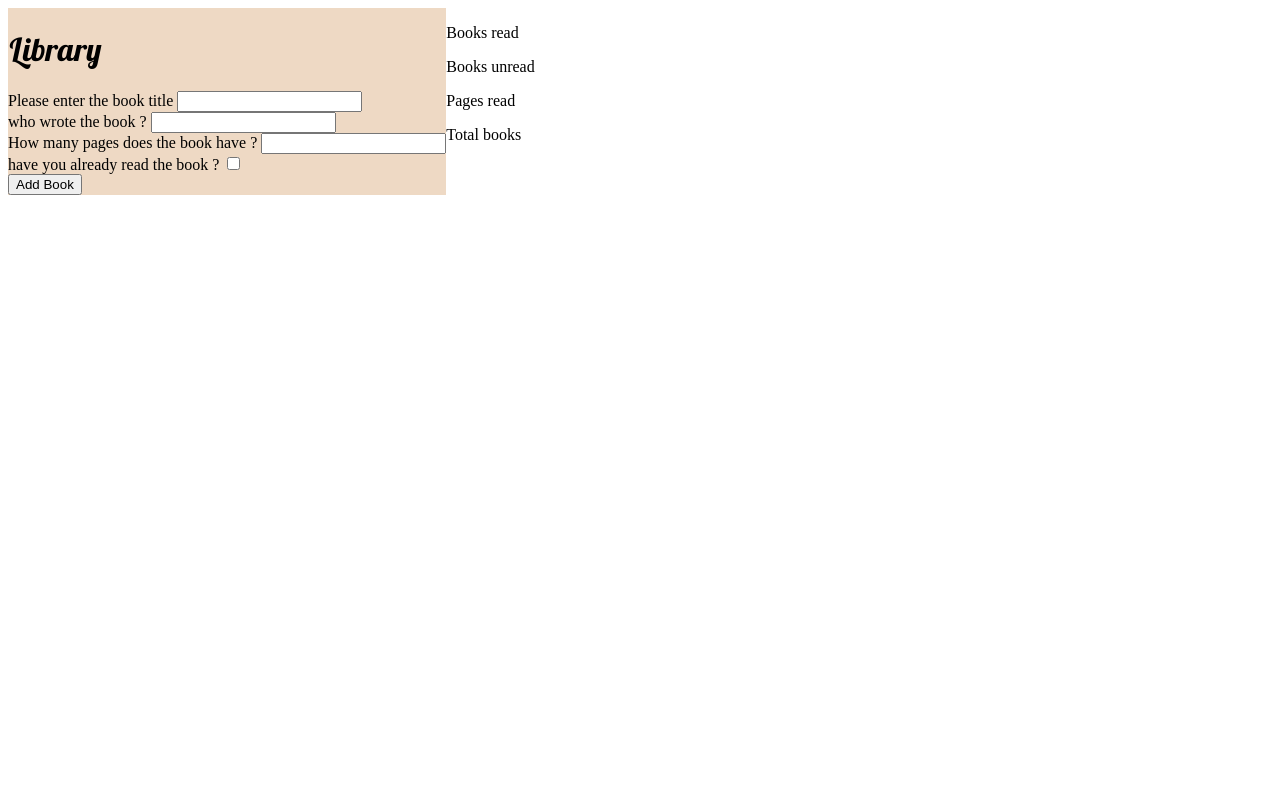
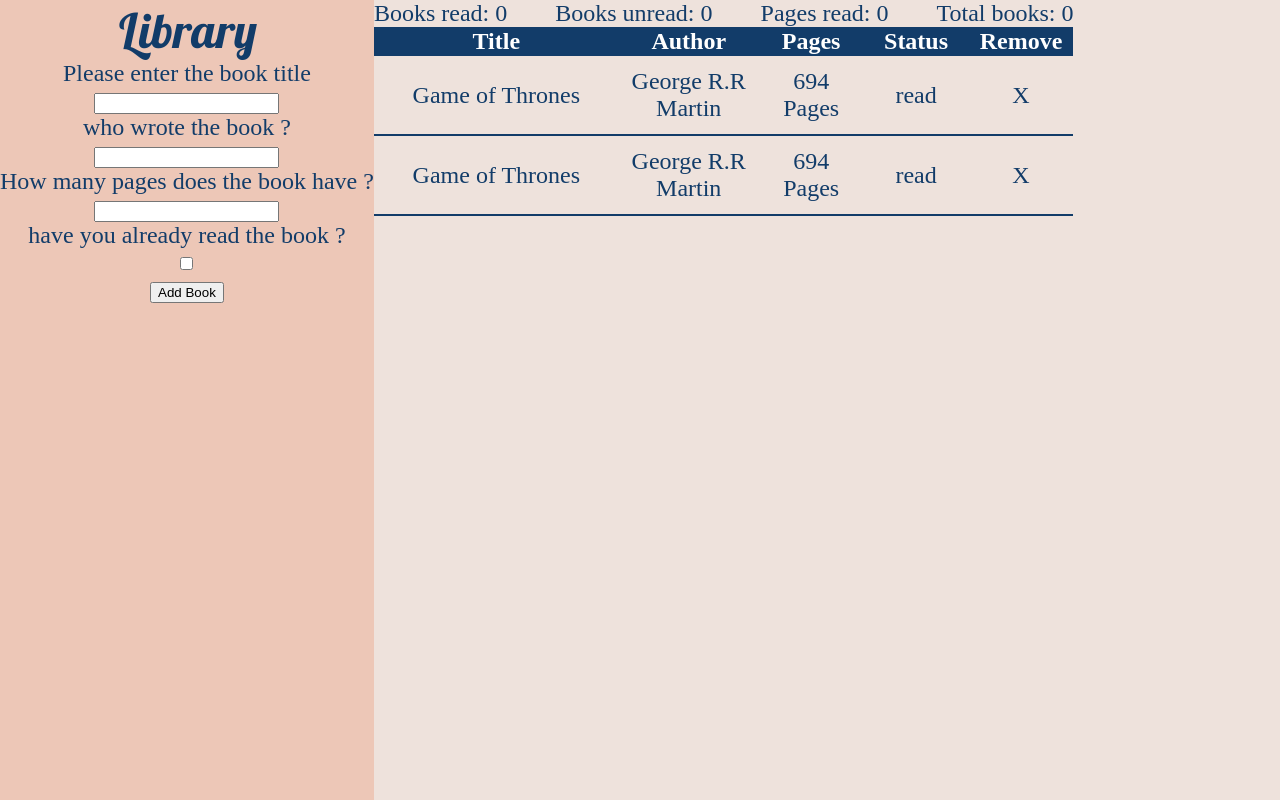
Before and after one commit to xBioTech/Library, a website: page index.html in a window 1280 px wide. Drawn offline with Linux system fonts and the light colour scheme.

Commit message:
feat: Add table and color theme

```diff
--- a/index.html
+++ b/index.html
@@ -5,7 +5,7 @@
     <meta http-equiv="X-UA-Compatible" content="IE=edge" />
     <meta name="viewport" content="width=device-width, initial-scale=1.0" />
     <title>Library</title>
-    <link rel="stylesheet" href="style.css" />
+    <link rel="stylesheet" href="css/style.css" />
     <script src="script.js" defer></script>
   </head>
   <body>
@@ -36,10 +36,41 @@
     </form>
 
     <div class="main">
-      <p>Books read</p>
-      <p>Books unread</p>
-      <p>Pages read</p>
-      <p>Total books</p>
+      <div class="main-header">
+        <p>Books read: <span>0</span></p>
+        <p>Books unread: <span>0</span></p>
+        <p>Pages read: <span>0</span></p>
+        <p>Total books: <span>0</span></p>
+      </div>
+      <div class="main-table">
+        <table>
+          <thead>
+            <tr>
+              <th>Title</th>
+              <th>Author</th>
+              <th>Pages</th>
+              <th>Status</th>
+              <th>Remove</th>
+            </tr>
+          </thead>
+          <tbody>
+            <tr>
+              <td>Game of Thrones</td>
+              <td>George R.R Martin</td>
+              <td>694 Pages</td>
+              <td>read</td>
+              <td>X</td>
+            </tr>
+            <tr>
+              <td>Game of Thrones</td>
+              <td>George R.R Martin</td>
+              <td>694 Pages</td>
+              <td>read</td>
+              <td>X</td>
+            </tr>
+          </tbody>
+        </table>
+      </div>
     </div>
   </body>
 </html>
--- /dev/null
+++ b/scss/style.scss
@@ -0,0 +1,72 @@
+@import url("https://fonts.googleapis.com/css2?family=Lobster+Two:ital,wght@1,700&display=swap");
+
+$sidebar-color: #edc7b7;
+$secondary-color: #123c69;
+$page-background: #eee2dc;
+
+* {
+  box-sizing: border-box;
+  margin: 0;
+}
+
+body {
+  display: flex;
+  background-color: $page-background;
+  color: $secondary-color;
+}
+
+form {
+  background-color: $sidebar-color;
+  text-align: center;
+  min-height: 100svh;
+  font-size: 1.5rem;
+
+  .headline {
+    font-family: "Lobster Two", cursive;
+    text-align: center;
+  }
+  label {
+    display: flex;
+    justify-content: center;
+  }
+}
+.main {
+  .main-header {
+    display: flex;
+    gap: 2em;
+    font-size: 1.5rem;
+  }
+  table {
+    text-align: center;
+    font-size: 1.5rem;
+    width: 100%;
+    border-collapse: collapse;
+  }
+  thead {
+    background-color: $secondary-color;
+    color: white;
+  }
+  thead th:nth-child(1) {
+    width: 35%;
+  }
+
+  thead th:nth-child(2) {
+    width: 20%;
+  }
+
+  thead th:nth-child(3) {
+    width: 15%;
+  }
+
+  thead th:nth-child(4) {
+    width: 15%;
+  }
+  thead th:nth-child(5) {
+    width: 15%;
+  }
+
+  td {
+    padding: 0.5em;
+    border-bottom: 2px solid $secondary-color;
+  }
+}
```
Also changed, not shown: css/style.css (added), style.css (deleted), 1 other file.
